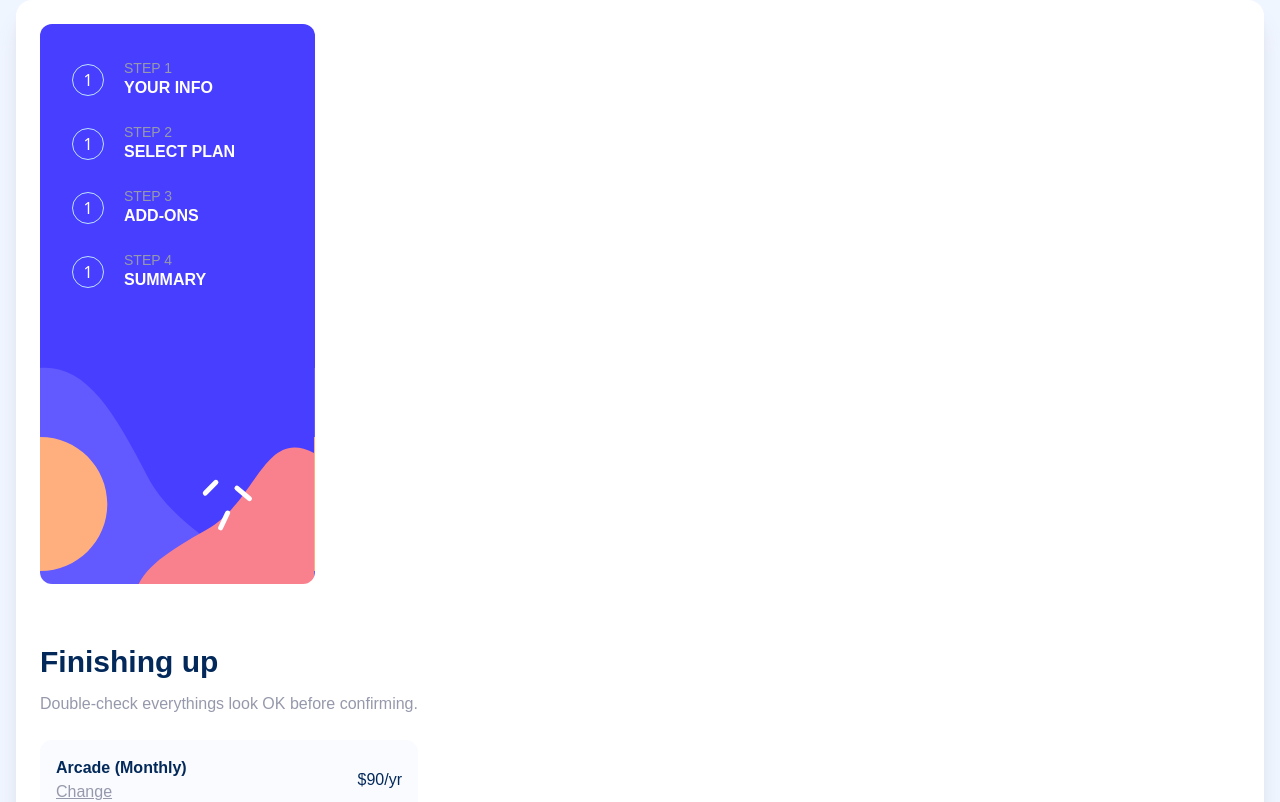
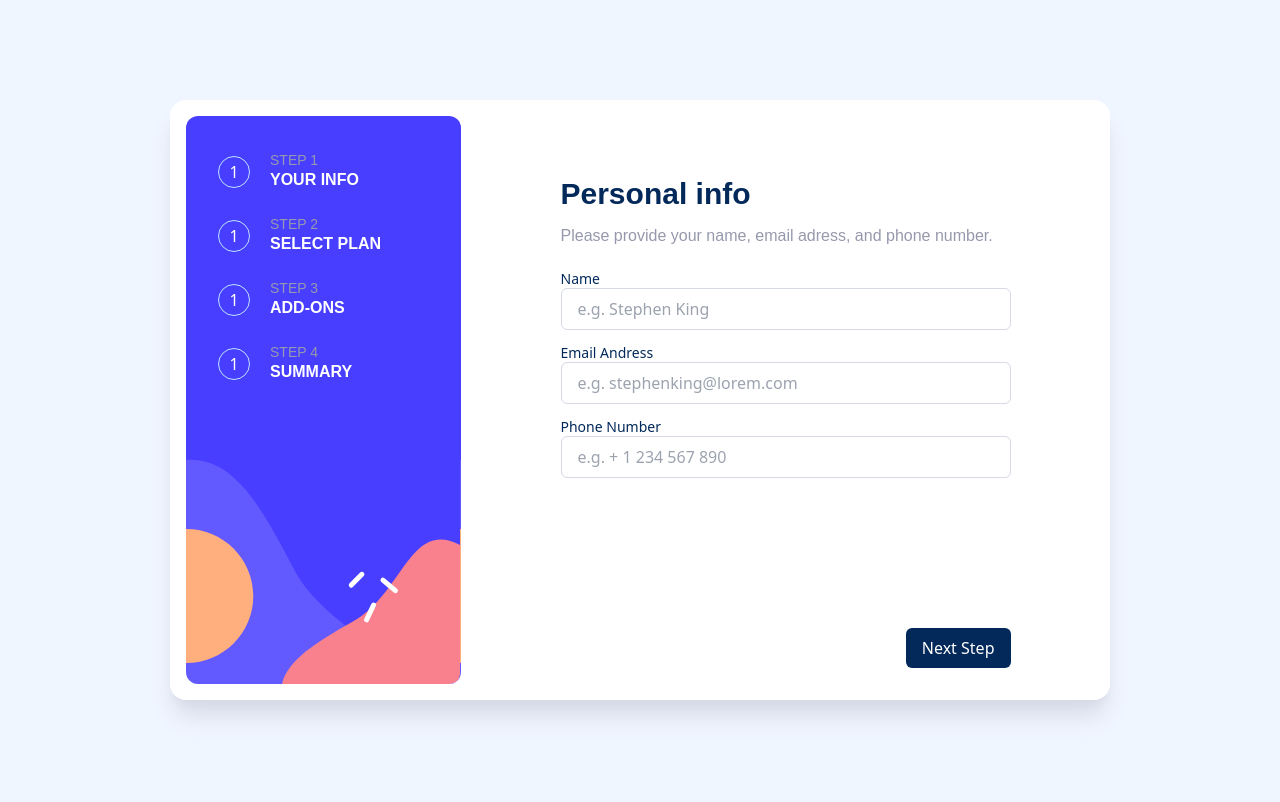
Before and after one commit to andersondavid/frontend-mentor-multi-step-form, a Next.js app: page / in a window 1280 px wide. Shown: the top 802 px of the page. Built offline with nearby package versions, Linux system fonts and the light colour scheme; a web font is replaced by a local one.

Commit message:
fix: Fix margins and paddings from main container

```diff
--- a/src/app/components/DesktopSidebar.tsx
+++ b/src/app/components/DesktopSidebar.tsx
@@ -3,7 +3,7 @@ import NumberSelector from './NumberSelector'
 
 export default function DesktopSidebar() {
   return (
-    <div className="mr-4 hidden h-[560px] w-[275px] md:block">
+    <div className="mr-4 hidden h-[568px] w-[275px] md:block">
       <div className="h-full w-full rounded-xl bg-purplish-blue bg-sidebar-desktop px-2 py-3">
         <div className="m-6 flex items-center">
           <NumberSelector number="1" key="1" />
--- a/src/app/components/FooterNavigation.tsx
+++ b/src/app/components/FooterNavigation.tsx
@@ -16,7 +16,7 @@ export default function FooterNavigation({
   }
 
   return (
-    <div className="fixed bottom-0 left-0 flex w-full justify-between bg-white p-4 md:absolute md:mt-auto md:p-0 md:pb-4">
+    <div className="fixed bottom-0 left-0 flex w-full justify-between bg-white p-4 md:absolute md:absolute md:mt-auto md:px-0 md:py-4">
       {previous != undefined && (
         <button
           onClick={() => navigator(previous)}
--- a/src/app/components/PageContainer.tsx
+++ b/src/app/components/PageContainer.tsx
@@ -6,7 +6,7 @@ type PropsTypes = {
 
 export default function PageContainer({ children }: PropsTypes) {
   return (
-    <div className="rounded-2xl bg-white p-6 shadow-xl shadow-light-gray">
+    <div className="rounded-2xl bg-white p-4 shadow-xl shadow-light-gray md:flex m-auto md:max-w-[940px]">
       {children}
     </div>
   )
--- a/src/app/layout.tsx
+++ b/src/app/layout.tsx
@@ -17,13 +17,13 @@ export default function RootLayout({
 }) {
   return (
     <html lang="en">
-      <body className="bg-magnolia">
+      <body className="md:flex h-screen w-screen items-center justify-center bg-magnolia">
         <div className="fixed -z-10 h-1/4 w-full bg-sidebar-mobile bg-cover md:hidden"></div>
         <div className="w-full px-4">
           <MobileStepIndicator />
           <PageContainer>
             <DesktopSidebar />
-            {children}
+            <div className="md:mx-auto w-full md:max-w-[450px]">{children}</div>
           </PageContainer>
         </div>
       </body>
--- a/src/app/page.tsx
+++ b/src/app/page.tsx
@@ -1,6 +1,5 @@
 'use client'
 import { useState } from 'react'
-import Layout from './layout'
 import FinishingUp from './steps/FinishingUp'
 import PersonalInfo from './steps/PersonalInfo'
 import PickAddOns from './steps/PickAddOns'
@@ -16,17 +15,30 @@ enum Pages {
 }
 
 export default function Home() {
-  const [currentPage, setCurrentPage] = useState(Pages.FINISHING_UP)
+  const [currentPage, setCurrentPage] = useState(Pages.PERSONAL_INFO)
+  const [counter, setCounter] = useState(0)
+
+  const change = () => {
+    if (counter == 0) {
+      setCurrentPage(Pages.SELECT_YOUR_PLAN)
+    } else if (counter == 1) {
+      setCurrentPage(Pages.PICK_ADDONS)
+    } else if (counter == 2) {
+      setCurrentPage(Pages.FINISHING_UP)
+    } else if (counter == 3) {
+      setCurrentPage(Pages.THANK_YOU)
+    }
+
+    setCounter(counter + 1)
+  }
 
   return (
-    <main className="md:flex">
-      <div>
-        {currentPage == Pages.PERSONAL_INFO && <PersonalInfo />}
-        {currentPage == Pages.SELECT_YOUR_PLAN && <SelectYourPlan />}
-        {currentPage == Pages.PICK_ADDONS && <PickAddOns />}
-        {currentPage == Pages.FINISHING_UP && <FinishingUp />}
-        {currentPage == Pages.THANK_YOU && <ThankYou />}
-      </div>
+    <main className="h-full md:flex" onClick={change}>
+      {currentPage == Pages.PERSONAL_INFO && <PersonalInfo />}
+      {currentPage == Pages.SELECT_YOUR_PLAN && <SelectYourPlan />}
+      {currentPage == Pages.PICK_ADDONS && <PickAddOns />}
+      {currentPage == Pages.FINISHING_UP && <FinishingUp />}
+      {currentPage == Pages.THANK_YOU && <ThankYou />}
     </main>
   )
 }
--- a/src/app/steps/PersonalInfo/index.tsx
+++ b/src/app/steps/PersonalInfo/index.tsx
@@ -33,9 +33,9 @@ export default function PersonalInfo() {
   }
 
   return (
-    <article className="relative h-full w-full md:pt-[60px]">
+    <article className="relative h-full w-full bg-white md:pt-[60px]">
       <h2 className="page-title">Personal info</h2>
-      <p className="page-desc text-cool-gray">
+      <p className="page-desc">
         Please provide your name, email adress, and phone number.
       </p>
       <div className="mt-6">
--- a/src/app/steps/SelectYourPlan/index.tsx
+++ b/src/app/steps/SelectYourPlan/index.tsx
@@ -71,7 +71,7 @@ export default function SelectYourPlan() {
   })
 
   return (
-    <article className="relative h-full w-full md:pt-[60px]">
+    <article className="relative h-full w-full bg-white md:pt-[60px]">
       <h2 className="page-title">Select yout plan</h2>
       <p className="page-desc">
         Your have the option of monthly or yearly billing.
```
